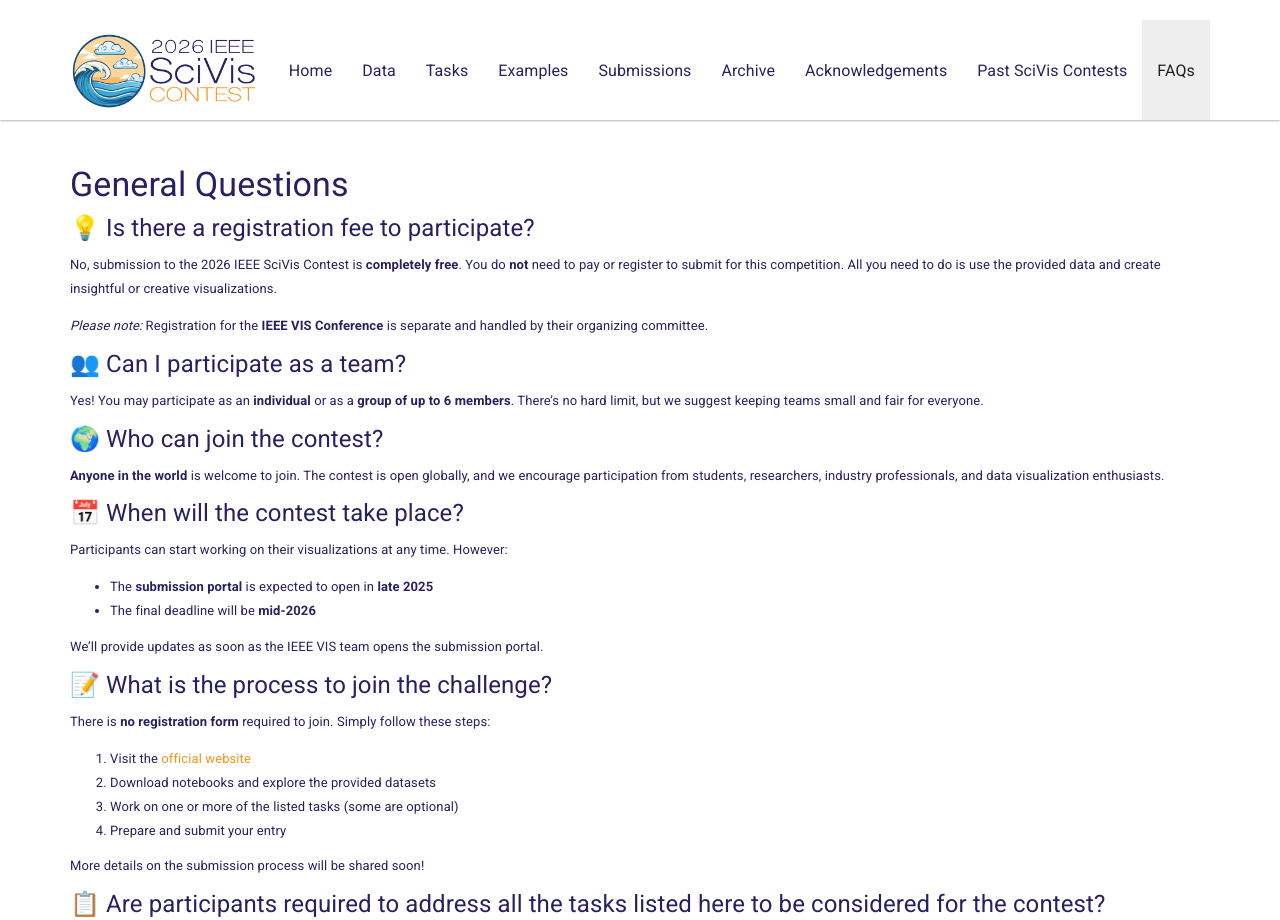
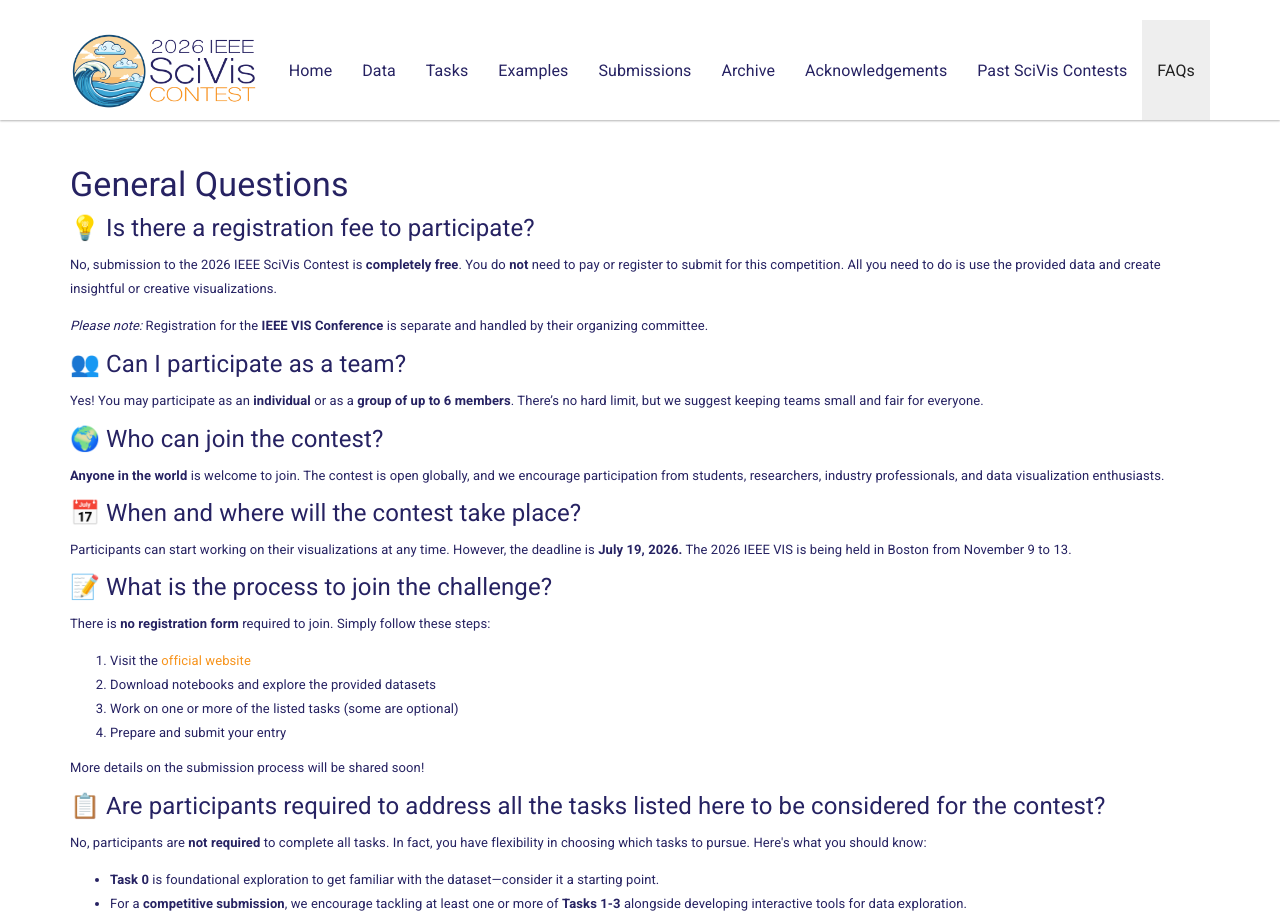
Before and after one commit to sciviscontest2026/sciviscontest2026.github.io, a Jekyll site: the page built from pages/faqs.md, in a window 1280 px wide and 1400 px high. Shown: the top 920 px of the window. Built offline with Jekyll 4.4.1, drawn with Linux system fonts in a browser that asks for light colours; some of the changed text lies outside the part shown.

```diff
--- a/pages/faqs.md
+++ b/pages/faqs.md
@@ -20,13 +20,8 @@ sectionid: faqs
     <h4>🌍 Who can join the contest?</h4>
     <p><strong>Anyone in the world</strong> is welcome to join. The contest is open globally, and we encourage participation from students, researchers, industry professionals, and data visualization enthusiasts.</p>
 
-    <h4>📅 When will the contest take place?</h4>
-    <p>Participants can start working on their visualizations at any time. However:</p>
-    <ul>
-        <li>The <strong>submission portal</strong> is expected to open in <strong>late 2025</strong></li>
-        <li>The final deadline will be <strong>mid-2026</strong></li>
-    </ul>
-    <p>We’ll provide updates as soon as the IEEE VIS team opens the submission portal.</p>
+    <h4>📅 When and where will the contest take place?</h4>
+    <The>Participants can start working on their visualizations at any time. However, the deadline is <strong>July 19, 2026.</strong> The 2026 IEEE VIS is being held in Boston from November 9 to 13.
 
     <h4>📝 What is the process to join the challenge?</h4>
     <p>There is <strong>no registration form</strong> required to join. Simply follow these steps:</p>
@@ -47,14 +42,15 @@ sectionid: faqs
     </ul>
     <p>The key is to demonstrate originality, insightfulness, and technical execution for large datasets, whether that's through the suggested tasks or your own creative exploration.</p>
 
+
+    <div style="margin-top:32px;">
     <h4>Contact</h4>
-    <div style="margin-top:32px;">
-        <h4>📬 Interested in Participating?</h4>
         <p>If you have questions or would like to connect directly, contact:</p>
         <ul style="margin-bottom:16px;">
             <li><strong>Aashish Panta</strong>: <a href="mailto:aashishpanta0@gmail.com">aashishpanta0@gmail.com</a></li>
             <li><strong>Giorgio Scorzelli</strong>: <a href="mailto:scrgiorgio@gmail.com">scrgiorgio@gmail.com</a></li>
         </ul>
+        <p>Or join the Google Group here: <a href="https://groups.google.com/g/2026-ieee-scivis-contest">2026-ieee-scivis-contest@googlegroups.com</a></p>
         <p>Or, if you prefer, fill out the form below to express your interest or ask questions. We'll keep you updated and help with any inquiries.</p>
         <iframe src="https://docs.google.com/forms/d/e/1FAIpQLSePdqXxnqrAsUCAkVS2OfgkJ_aDZD61mYIBKGeS-RAK2olWdA/viewform?embedded=true" width="100%" height="1740" frameborder="0" marginheight="0" marginwidth="0" style="border-radius:8px;box-shadow:0 2px 8px rgba(0,0,0,0.08);">Loading…</iframe>
     </div>
```
Also changed, not shown: pages/submission.md (+7 -4 lines), assets/img/submission.png (added).
